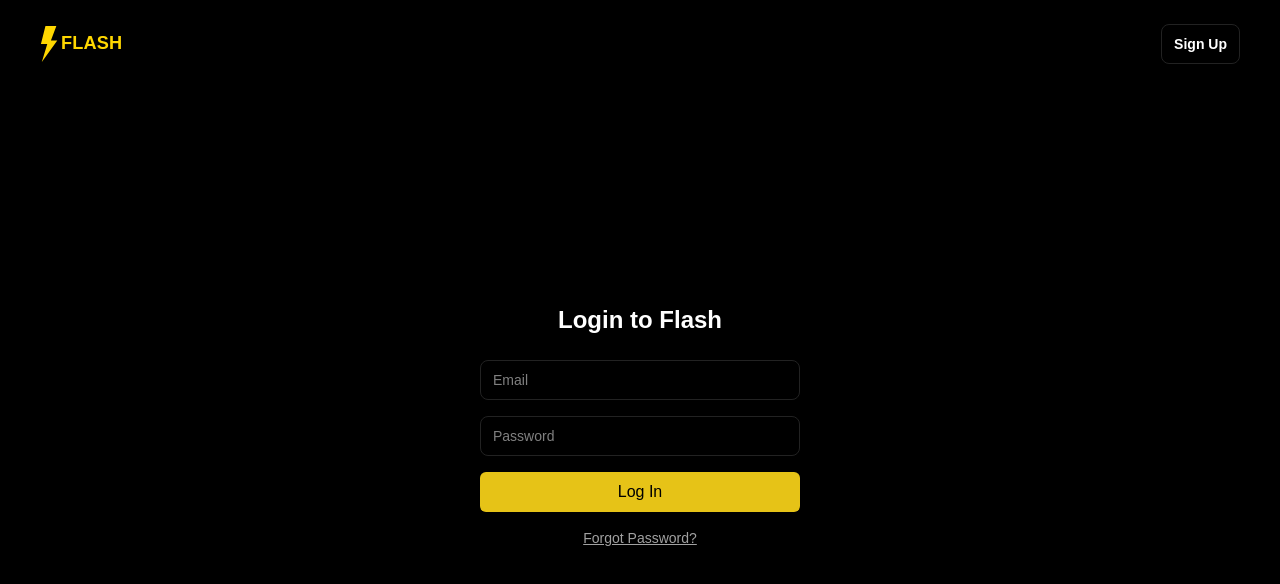
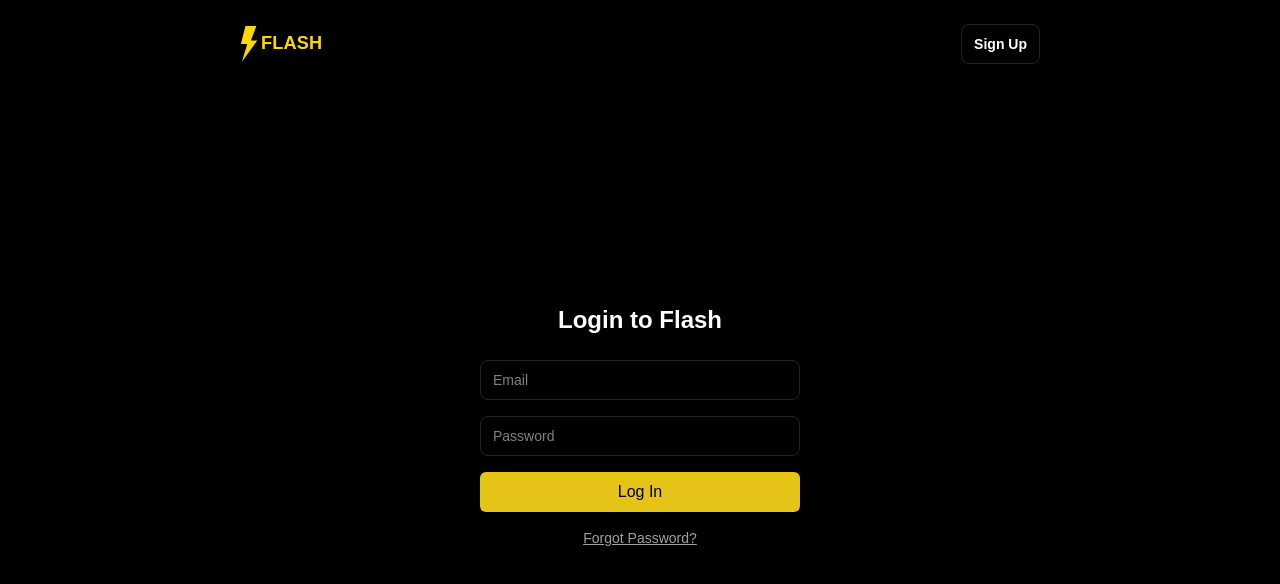
Before and after one commit to mohammed-adl/flash-trading-simulator, a Next.js app in the folder frontend/: page /login in a window 1280 px wide. Shown: the top 584 px of the page. Built offline with nearby package versions, Linux system fonts and the light colour scheme; no server answers.

Commit message:
style: change header position on login page for better UI

```diff
--- a/frontend/src/app/(public)/login/page.js
+++ b/frontend/src/app/(public)/login/page.js
@@ -52,9 +52,9 @@ export default function Login() {
   return (
     <div className="relative min-h-screen flex flex-col bg-background text-foreground px-4 sm:px-6">
       <div className="w-full mt-6 flex justify-between items-center px-4">
-        <Brand />
+        <Brand className="ml-0 sm:ml-50" />
         <Button
-          className="h-10 px-3 text-lg font-semibold bg-background border border-border text-bg transition-colors hover:bg-border cursor-pointer rounded-lg text-sm"
+          className="h-10 px-3  mr-0 sm:mr-50 text-lg font-semibold bg-background border border-border text-bg transition-colors hover:bg-border cursor-pointer rounded-lg text-sm"
           onClick={() => router.push("/signup")}
         >
           Sign Up
```
